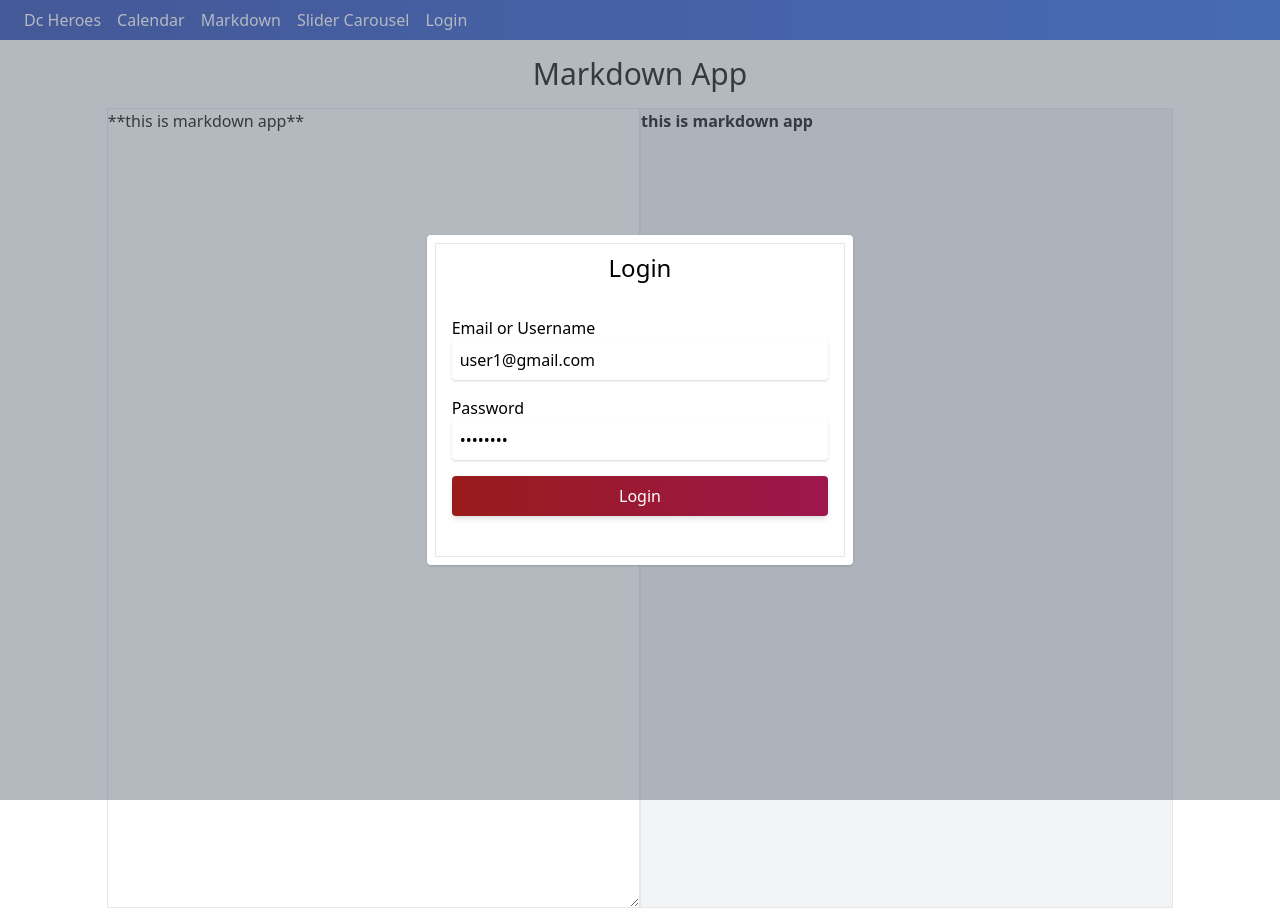
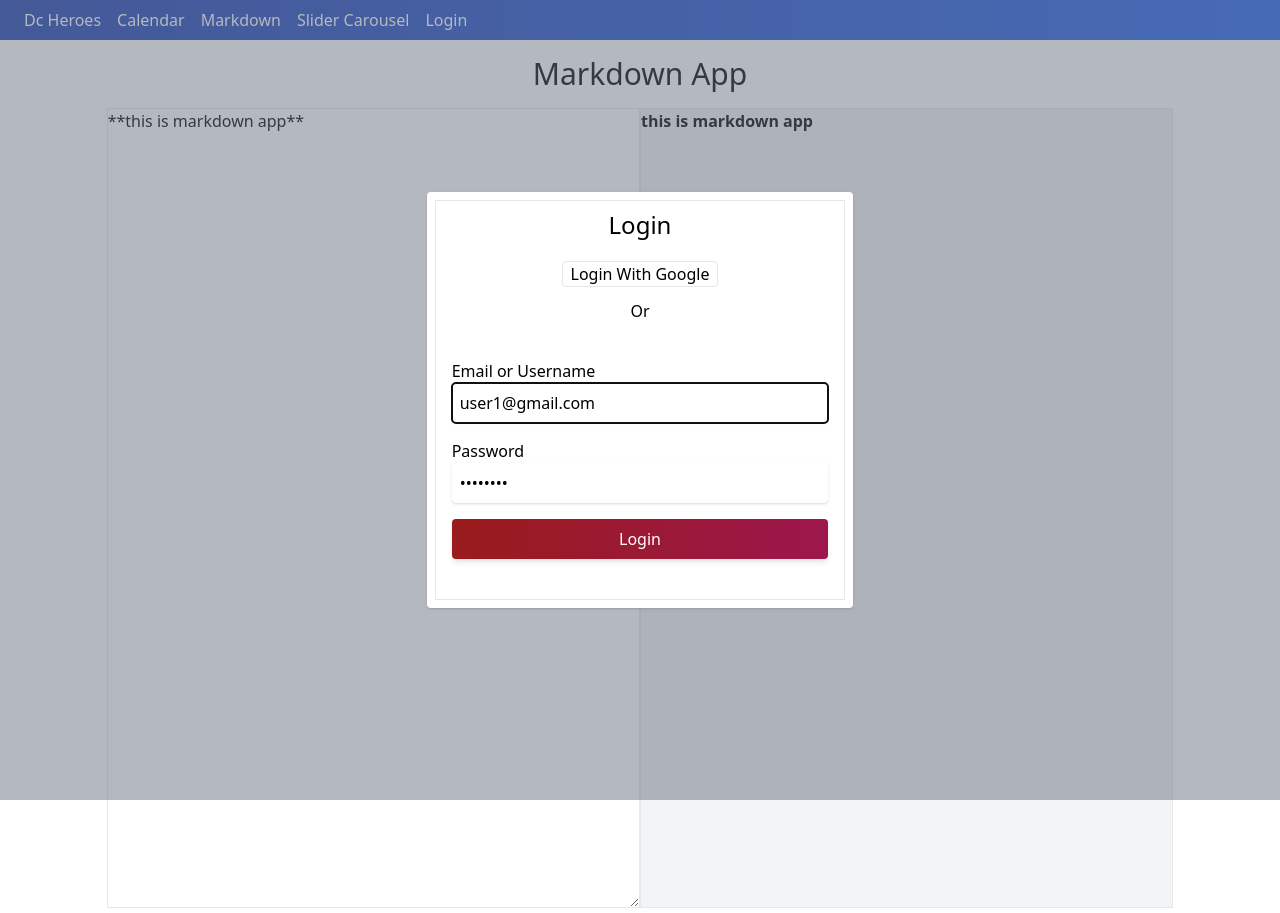
Before and after one commit to Alucard163/Vue3-App, a Vue app: page /markdown in a window 1280 px wide. Both pictures are taken after a click on the button "Login". Built offline with nearby package versions, Linux system fonts and the light colour scheme; no server answers.

Commit message:
complete login functions

```diff
--- a/src/App.vue
+++ b/src/App.vue
@@ -1,5 +1,8 @@
 <template>
-<AppHeader @open-login-modal="isLoginOpen = true"/>
+<AppHeader
+  :isLoggedIn="isLoggedIn"
+  @open-login-modal="isLoginOpen = true"
+/>
 <div class="w-full flex">
   <router-view></router-view>
 </div>
--- a/src/components/AppHeader.vue
+++ b/src/components/AppHeader.vue
@@ -33,11 +33,13 @@
     }
   },
 
+  props: {"isLoggedIn": Boolean },
+
   computed: {
-    isLoggedIn() {
-      // return this.$store.state.isLoggedIn;
-       return false;
-    }
+    // isLoggedIn() {
+    //   // return this.$store.state.isLoggedIn;
+    //    return false;
+    // }
   },
 
   methods: {
--- /dev/null
+++ b/src/components/Login/GoogleLogin.vue
@@ -0,0 +1,24 @@
+<template>
+  <section class="mt-5 text-center">
+    <button class="border px-2 rounded" @click="loginWithGoogle">
+      Login With Google
+    </button>
+  </section>
+</template>
+
+<script>
+import firebase from "../../utilities/firebase";
+export default {
+  methods: {
+    loginWithGoogle() {
+      var provider = new firebase.auth.GoogleAuthProvider();
+      firebase
+        .auth()
+        .signInWithPopup(provider)
+        .then(() => {
+          this.$emit("close-login-from-google");
+        });
+    },
+  },
+};
+</script>
--- a/src/components/LoginModal.vue
+++ b/src/components/LoginModal.vue
@@ -8,6 +8,8 @@
             <div class="z-30 m-auto bg-white p-2 rounded shadow w-10/12 md:w-1/3">
                 <div class="p-2 border">
                     <h1 class="text-2xl text-center">Login</h1>
+                    <GoogleLogin @close-login-from-google="close" />
+                    <p class="text-center my-3">Or</p>
                     <form class="p-2 my-2" @submit.prevent="submit">
                         <div class="my-4">
                             <label>Email or Username</label>
@@ -45,8 +47,12 @@
 
 <script>
 import firebase from "../utilities/firebase";
+import GoogleLogin from "../components/Login/GoogleLogin";
 
 export default {
+
+    components: { GoogleLogin },
+
     data() {
         return {
             email: "user1@gmail.com",
@@ -54,6 +60,10 @@
             isLoading: false,
             isLoginOpen: true,
         }
+    },
+
+    mounted() {
+        this.$refs.emailRef.focus();
     },
 
     methods: {
@@ -76,7 +86,7 @@
         close() {
             this.$emit('close-login');
         //   this.isLoginOpen = false;
-        },
+        }
     }
 }
 </script>
--- a/src/pages/DcHeroes.vue
+++ b/src/pages/DcHeroes.vue
@@ -17,6 +17,7 @@
         class="border rounded"
         v-model="newHero"
         placeholder="Type Hero Name Here"
+        ref="newHeroRef"
       />
       <button
         class="border rounded bg-gradient-to-r from-red-700 to-pink-500 text-white"
@@ -54,6 +55,10 @@
     },
   },
 
+  mounted() {
+      this.$refs.newHeroRef.focus();
+  },
+
   computed: {
     herosCount() {
       return this.dcHeros.length;
--- a/src/pages/Markdown.vue
+++ b/src/pages/Markdown.vue
@@ -41,10 +41,10 @@
     },
   },
 
-  // mounted() {
-  //     this.debounce = useDebounce();
-  //     this.$refs.markdownTextArea.focus();
-  // },
+  mounted() {
+      // this.debounce = useDebounce();
+      this.$refs.markdownTextArea.focus();
+  },
 }
 </script>
 
```
